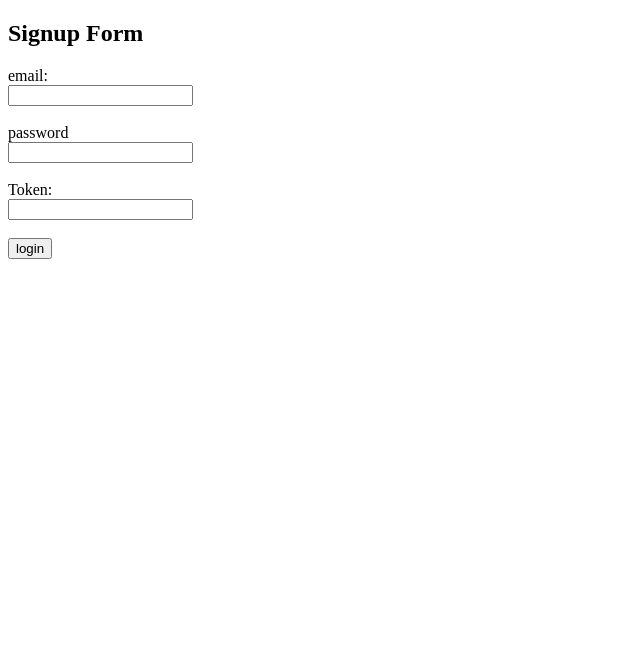
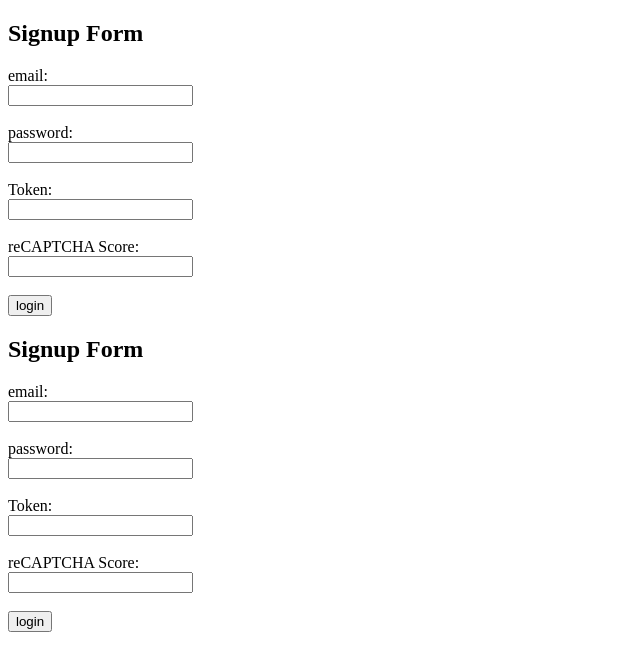
Before and after one commit to kirankumar994/static-webapp, a website: page src/index.html in a window 1280 px wide. Shown: the whole page, without its empty margins (0-640 px from the left). Drawn offline with Linux system fonts and the light colour scheme.

Commit message:
Update index.html

```diff
--- a/src/index.html
+++ b/src/index.html
@@ -5,20 +5,64 @@
     <title>Signup Form</title>
     <script src="https://www.google.com/recaptcha/api.js?render=6LcKbj0pAAAAAMKzpGn4X2bxrznoyJayefFVYESB"></script>
     <script>
-        function onSubmit(event) {
-            event.preventDefault(); // Prevent form from submitting
-            console.log("Form submission triggered...");
-            grecaptcha.ready(function () {
-                grecaptcha.execute('6LcKbj0pAAAAAMKzpGn4X2bxrznoyJayefFVYESB', { action: 'submit' }).then(function (token) {
-                    // Add the token to the form
+        async function onSubmit(event) {
+            event.preventDefault();
+
+            try {
+                await grecaptcha.ready(async function () {
+                    const token = await grecaptcha.execute('6LcKbj0pAAAAAMKzpGn4X2bxrznoyJayefFVYESB', { action: 'submit' });
                     console.log("Generated token:", token);
                     document.getElementById('recaptchaToken').value = token;
-                    // Now submit the form
-                    //document.getElementById('signupForm').submit();
-                }).catch(function (error) {
-                    console.error("Error generating token:", error);
+
+                    const query = `
+                        mutation ($recaptchaToken: String) {
+                            validateRecaptchaToken(
+                                recaptchaToken: {
+                                    recaptchaToken: $recaptchaToken
+                                }
+                            ) {
+                                success
+                                reCaptchaChallengeTimeStamp
+                                appHostname
+                                score
+                                userAction
+                            }
+                        }
+                    `;
+
+                    const response = await fetch('http://localhost:8080/graphql', {
+                        method: 'POST',
+                        headers: {
+                            'Content-Type': 'application/json'
+                        },
+                        body: JSON.stringify({
+                            query,
+                            variables: {
+                                recaptchaToken: token
+                            }
+                        })
+                    });
+
+                    if (!response.ok) {
+                        throw new Error(`HTTP error! Status: ${response.status}`);
+                    }
+
+                    const result = await response.json();
+                    console.log("GraphQL response:", result);
+
+                    const score = result.data.validateRecaptchaToken.score;
+                    console.log("reCAPTCHA Score:", score);
+                    document.getElementById('recaptchaScore').value = score;
+
+                    if (result.data.validateRecaptchaToken) {
+                        console.log("results-->", result.data.validateRecaptchaToken)
+                    } else {
+                        console.error("reCAPTCHA validation failed:", result.errors);
+                    }
                 });
-            });
+            } catch (error) {
+                console.error("Error during reCAPTCHA or GraphQL request:", error);
+            }
         }
     </script>
 </head>
@@ -27,14 +71,108 @@
     <h2>Signup Form</h2>
     <form id="signupForm" method="post" onsubmit="onSubmit(event)">
         <label for="email">email:</label><br>
-        <input type="email" id="email" name="email"><br><br>
-        <label for="password">password</label><br>
-        <input type="password" id="password" name="password"><br><br>
+        <input type="email" id="email" name="email" required><br><br>
+        <label for="password">password:</label><br>
+        <input type="password" id="password" name="password" required><br><br>
 
         Token:<br>
-        <input id="recaptchaToken" name="recaptchaToken"> <br><br>
+        <input id="recaptchaToken" name="recaptchaToken" type="text"> <br><br>
+
+        <!-- New input field for the score -->
+        <label for="recaptchaScore">reCAPTCHA Score:</label><br>
+        <input id="recaptchaScore" name="recaptchaScore" type="text" readonly><br><br>
+
         <button type="submit">login</button>
     </form>
 </body>
 
 </html>
+<!DOCTYPE html>
+<html>
+
+<head>
+    <title>Signup Form</title>
+    <script src="https://www.google.com/recaptcha/api.js?render=6LcKbj0pAAAAAMKzpGn4X2bxrznoyJayefFVYESB"></script>
+    <script>
+        async function onSubmit(event) {
+            event.preventDefault();
+
+            try {
+                await grecaptcha.ready(async function () {
+                    const token = await grecaptcha.execute('6LcKbj0pAAAAAMKzpGn4X2bxrznoyJayefFVYESB', { action: 'submit' });
+                    console.log("Generated token:", token);
+                    document.getElementById('recaptchaToken').value = token;
+
+                    const query = `
+                        mutation ($recaptchaToken: String) {
+                            validateRecaptchaToken(
+                                recaptchaToken: {
+                                    recaptchaToken: $recaptchaToken
+                                }
+                            ) {
+                                success
+                                reCaptchaChallengeTimeStamp
+                                appHostname
+                                score
+                                userAction
+                            }
+                        }
+                    `;
+
+                    const response = await fetch('http://localhost:8080/graphql', {
+                        method: 'POST',
+                        headers: {
+                            'Content-Type': 'application/json'
+                        },
+                        body: JSON.stringify({
+                            query,
+                            variables: {
+                                recaptchaToken: token
+                            }
+                        })
+                    });
+
+                    if (!response.ok) {
+                        throw new Error(`HTTP error! Status: ${response.status}`);
+                    }
+
+                    const result = await response.json();
+                    console.log("GraphQL response:", result);
+
+                    const score = result.data.validateRecaptchaToken.score;
+                    console.log("reCAPTCHA Score:", score);
+                    document.getElementById('recaptchaScore').value = score;
+
+                    if (result.data.validateRecaptchaToken) {
+                        console.log("results-->", result.data.validateRecaptchaToken)
+                    } else {
+                        console.error("reCAPTCHA validation failed:", result.errors);
+                    }
+                });
+            } catch (error) {
+                console.error("Error during reCAPTCHA or GraphQL request:", error);
+            }
+        }
+    </script>
+</head>
+
+<body>
+    <h2>Signup Form</h2>
+    <form id="signupForm" method="post" onsubmit="onSubmit(event)">
+        <label for="email">email:</label><br>
+        <input type="email" id="email" name="email" required><br><br>
+        <label for="password">password:</label><br>
+        <input type="password" id="password" name="password" required><br><br>
+
+        Token:<br>
+        <input id="recaptchaToken" name="recaptchaToken" type="text"> <br><br>
+
+        <!-- New input field for the score -->
+        <label for="recaptchaScore">reCAPTCHA Score:</label><br>
+        <input id="recaptchaScore" name="recaptchaScore" type="text" readonly><br><br>
+
+        <button type="submit">login</button>
+    </form>
+</body>
+
+</html>
```
